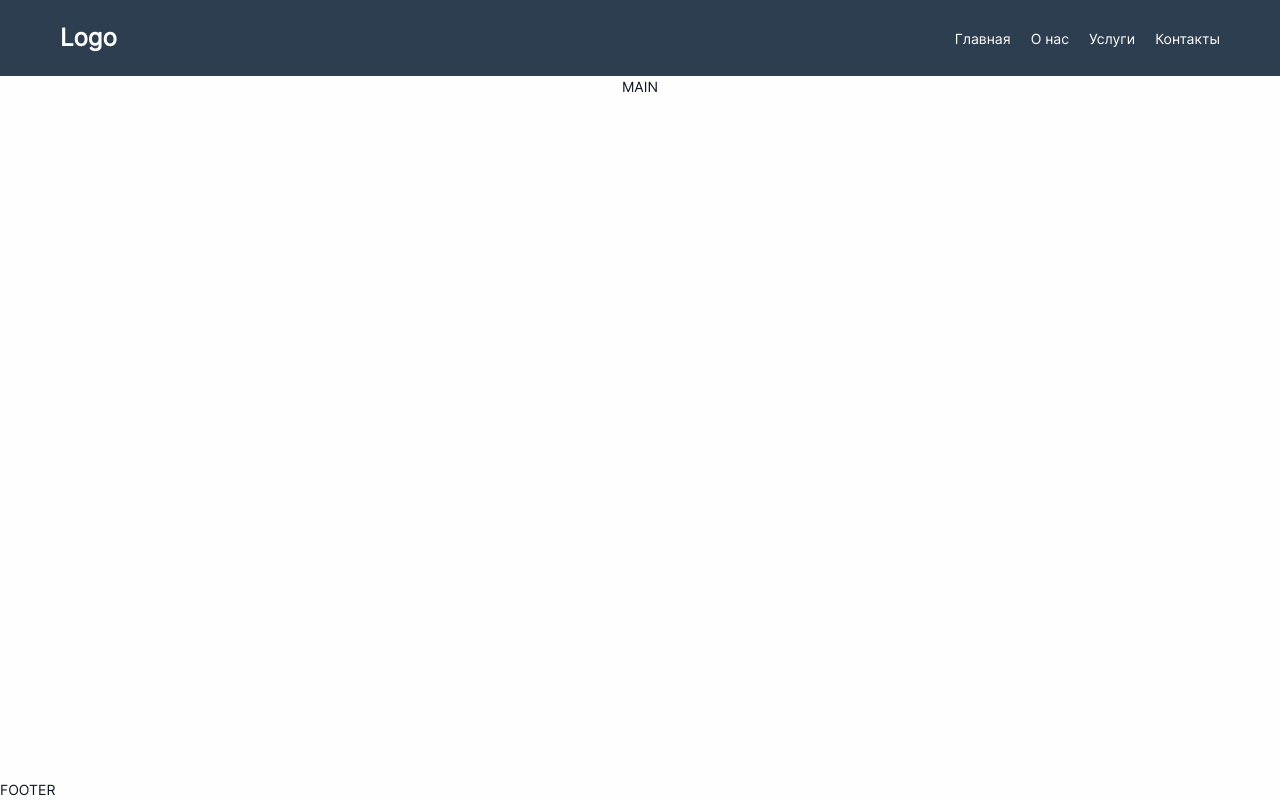
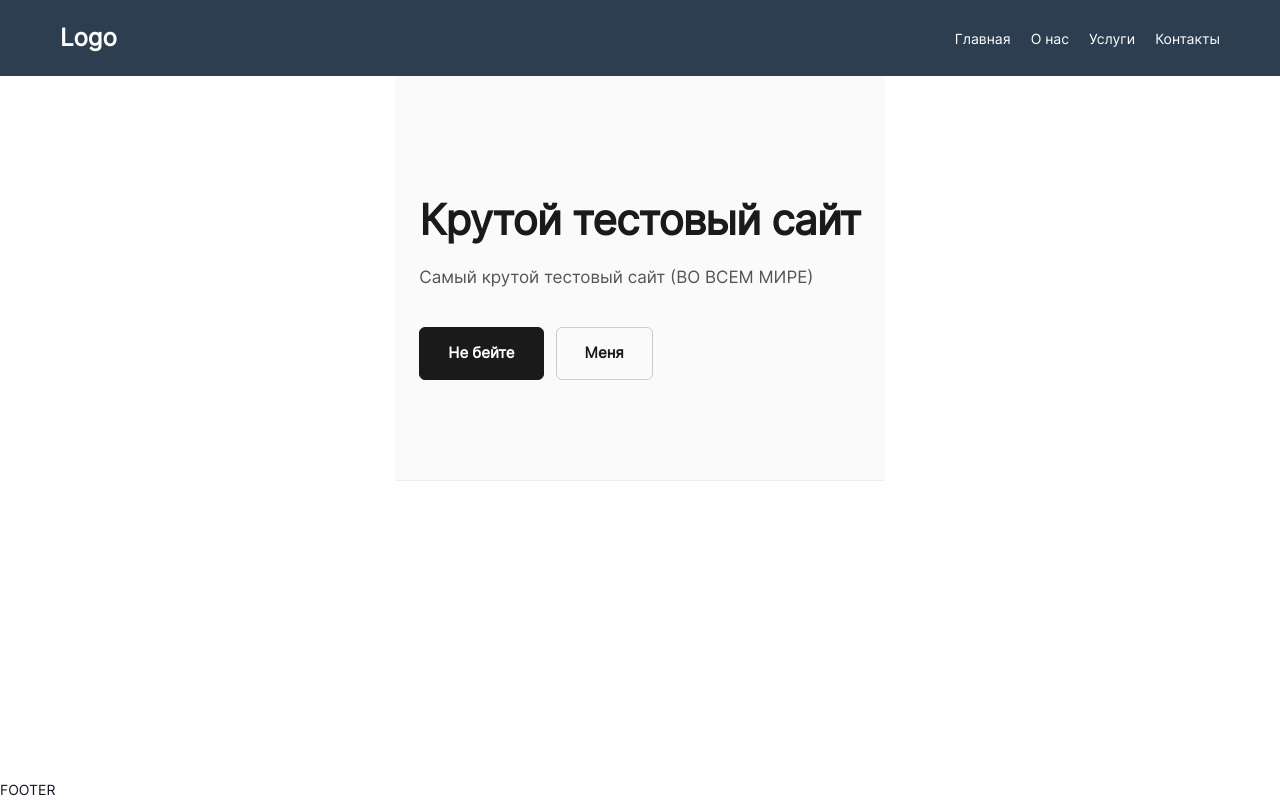
Before and after one commit to mqmqmq1488mq-lang/GitTestProj, a website built with Vite: page index.html in a window 1280 px wide. Built offline with nearby package versions, Linux system fonts and the light colour scheme.

Commit message:
Add hero section

```diff
--- a/index.html
+++ b/index.html
@@ -13,16 +13,29 @@
             <div class="container">
                 <a href="#" class="header__logo">Logo</a>
                 <nav class="header__nav">
-                    <a href="#hero">Главная</a>
-                    <a href="#about">О нас</a>
-                    <a href="#services">Услуги</a>
-                    <a href="#contacts">Контакты</a>
+                    <a href="#">Главная</a>
+                    <a href="#">О нас</a>
+                    <a href="#">Услуги</a>
+                    <a href="#">Контакты</a>
                 </nav>
             </div>
         </header>
         <div class="content">
             <main class="main">
-                MAIN
+                <section class="hero" id="hero">
+                    <div class="container">
+                        <div class="hero__content">
+                            <h1 class="hero__title">Крутой тестовый сайт</h1>
+                            <p class="hero__subtitle">
+                                Самый крутой тестовый сайт (ВО ВСЕМ МИРЕ)
+                            </p>
+                            <div class="hero__actions">
+                                <a href="#" class="hero__button hero__button--primary">Не бейте</a>
+                                <a href="#" class="hero__button hero__button--ghost">Меня</a>
+                            </div>
+                        </div>
+                    </div>
+                </section>
             </main>
         </div>
         <footer class="footer">
--- /dev/null
+++ b/src/styles/sections/_hero.scss
@@ -0,0 +1,68 @@
+.hero {
+    padding: 120px 0 100px;
+    background: #fafafa;
+    border-bottom: 1px solid #eee;
+
+    .container {
+        max-width: 1200px;
+        margin: 0 auto;
+        padding: 0 24px;
+    }
+
+    &__content {
+        max-width: 640px;
+    }
+
+    &__title {
+        font-size: 42px;
+        font-weight: 700;
+        line-height: 1.15;
+        color: #1a1a1a;
+        margin-bottom: 20px;
+        letter-spacing: -0.02em;
+    }
+
+    &__subtitle {
+        font-size: 17px;
+        line-height: 1.6;
+        color: #555;
+        margin-bottom: 36px;
+    }
+
+    &__actions {
+        display: flex;
+        gap: 12px;
+        flex-wrap: wrap;
+    }
+
+    &__button {
+        display: inline-block;
+        padding: 14px 28px;
+        font-size: 15px;
+        font-weight: 600;
+        text-decoration: none;
+        border-radius: 6px;
+        transition: background 0.2s, color 0.2s, border-color 0.2s;
+
+        &--primary {
+            background: #1a1a1a;
+            color: #fff;
+            border: 1px solid #1a1a1a;
+
+            &:hover {
+                background: #333;
+                border-color: #333;
+            }
+        }
+
+        &--ghost {
+            background: transparent;
+            color: #1a1a1a;
+            border: 1px solid #ccc;
+
+            &:hover {
+                border-color: #1a1a1a;
+            }
+        }
+    }
+}
--- a/src/styles/sections/index.scss
+++ b/src/styles/sections/index.scss
@@ -0,0 +1 @@
+@import 'hero';
```
